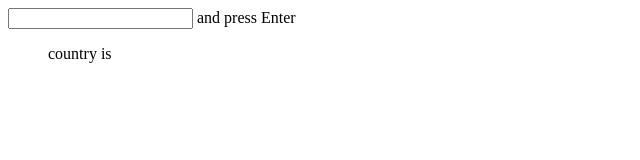
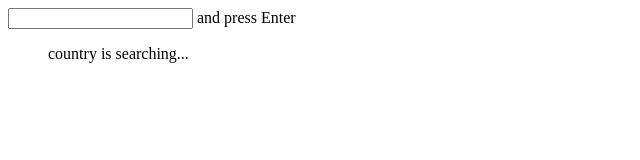
Before and after one commit to elinalak/Part-2-courseinfo, a React (Create React App) app in the folder data-for-countries/: page / in a window 1280 px wide. Shown: the top 160 px of the page, without its empty margins (0-640 px from the left). Built offline with nearby package versions, Linux system fonts and the light colour scheme; no server answers.

Commit message:
Fixed searching at step 1

```diff
--- a/data-for-countries/src/App.js
+++ b/data-for-countries/src/App.js
@@ -4,7 +4,7 @@ import axios from "axios";
 const App = () => {
   const [countries, setCountries] = useState([]);
   const [filtered, setFiltered] = useState("");
-  const [result, setResult] = useState(null);
+  const [result, setResult] = useState(["searching..."]);
 
   useEffect(() => {
     console.log("effect");
@@ -16,18 +16,25 @@ const App = () => {
   }, []);
   console.log("render", countries.length, "countries");
 
-  const searchCountry = (event) => {
+  const searchCountry = (event, result) => {
     event.preventDefault();
 
-    countries.forEach((element) => {
+    countries.forEach((element, index) => {
       if (
+        element.name.common.toLowerCase().includes(filtered.toLowerCase()) ===
+          true ||
         element.name.official.toLowerCase().includes(filtered.toLowerCase()) ===
           true
-      )
-        setResult(element.name.official);
+      ) {
+        result = element.name.official;
+        setResult(result);
 
-      return <li key={countries}>{element.name.official} </li>;
+        console.log(result, `result is`);
+        return <li key={index}>{result}</li>;
+      }
     });
+
+    console.log(result, `the lastest result`);
 
     return (
       <>
@@ -41,6 +48,7 @@ const App = () => {
     setFiltered(event.target.value);
   };
 
+  if (result)
     return (
       <>
         <form onSubmit={searchCountry}>
```
Lines whose indentation alone changed are shown as unchanged.
